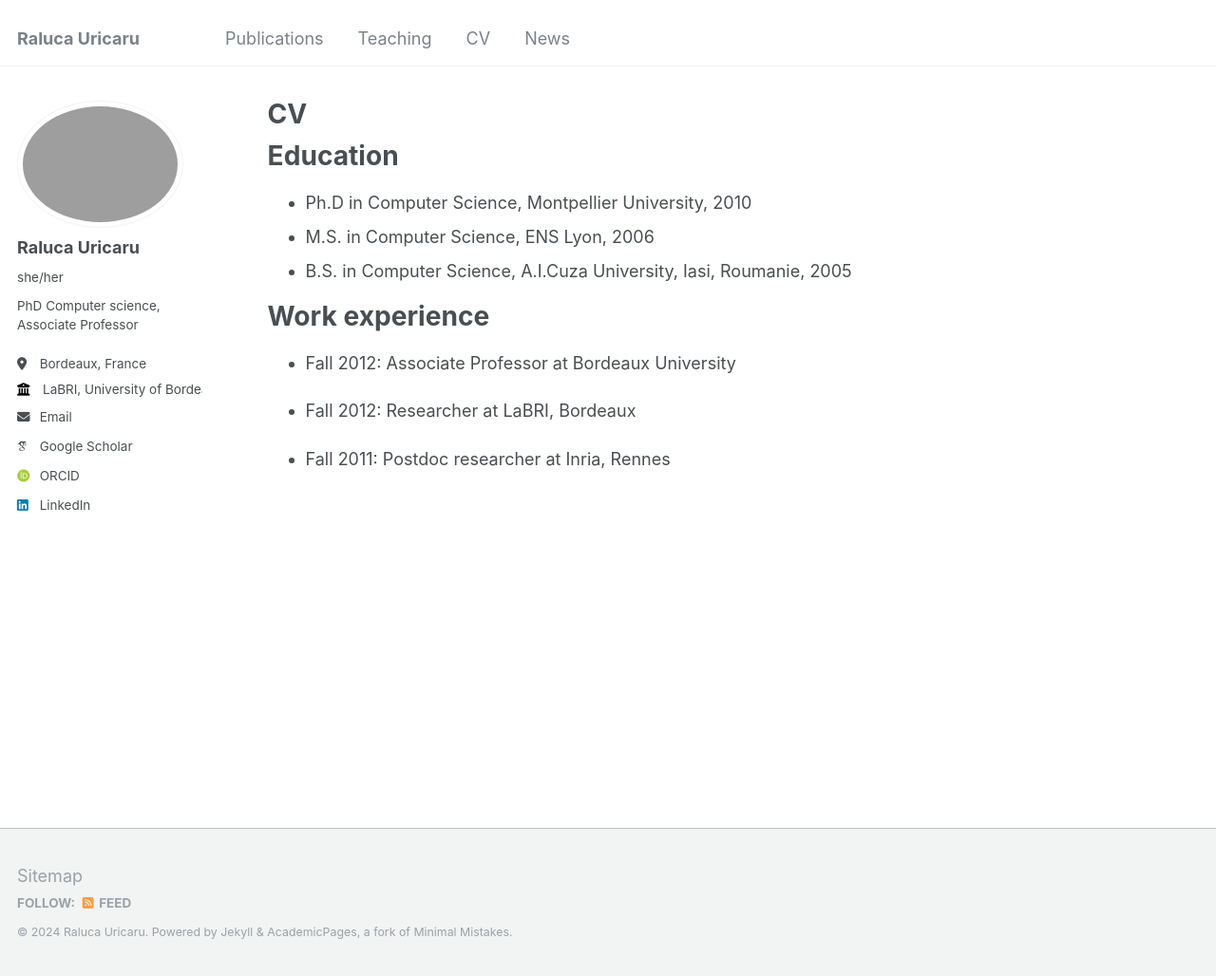
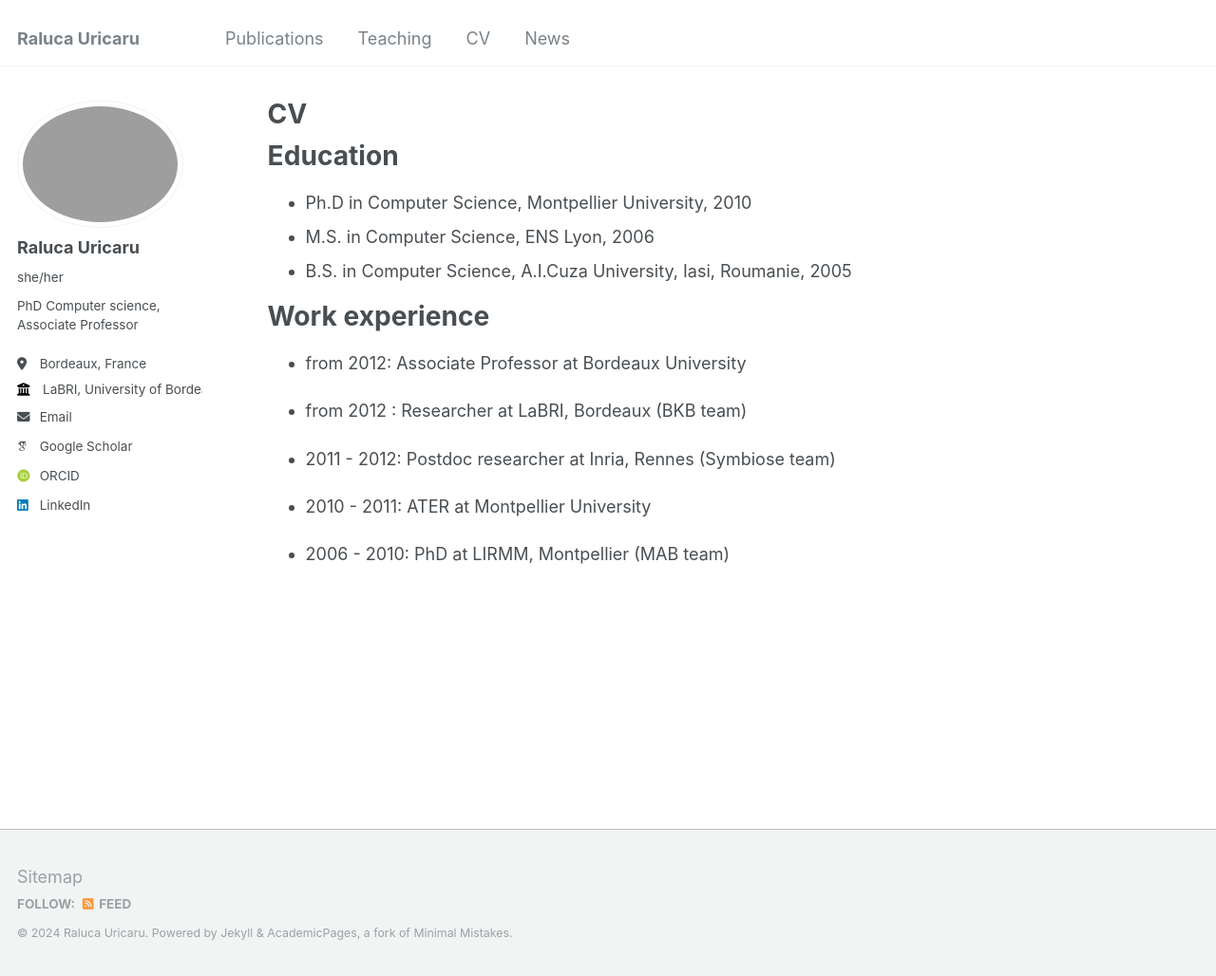
Before and after one commit to ruricaru/ruricaru.github.io, a Jekyll site: the page built from _pages/cv.md, in a window 1280 px wide and 1028 px high. Shown: the whole window at 95% size. Built offline with Jekyll 4.4.1, drawn with Linux system fonts in a browser that asks for light colours; some web fonts are replaced.

Commit message:
Update cv.md

```diff
--- a/_pages/cv.md
+++ b/_pages/cv.md
@@ -17,8 +17,12 @@ Education
 
 Work experience
 ======
-* Fall 2012: Associate Professor at Bordeaux University
+* from 2012: Associate Professor at Bordeaux University
 
-* Fall 2012: Researcher at LaBRI, Bordeaux
+* from 2012 : Researcher at LaBRI, Bordeaux (BKB team)
 
-* Fall 2011: Postdoc researcher at Inria, Rennes
+* 2011 - 2012: Postdoc researcher at Inria, Rennes (Symbiose team)
+
+* 2010 - 2011: ATER at Montpellier University
+
+* 2006 - 2010: PhD at LIRMM, Montpellier (MAB team)
```
